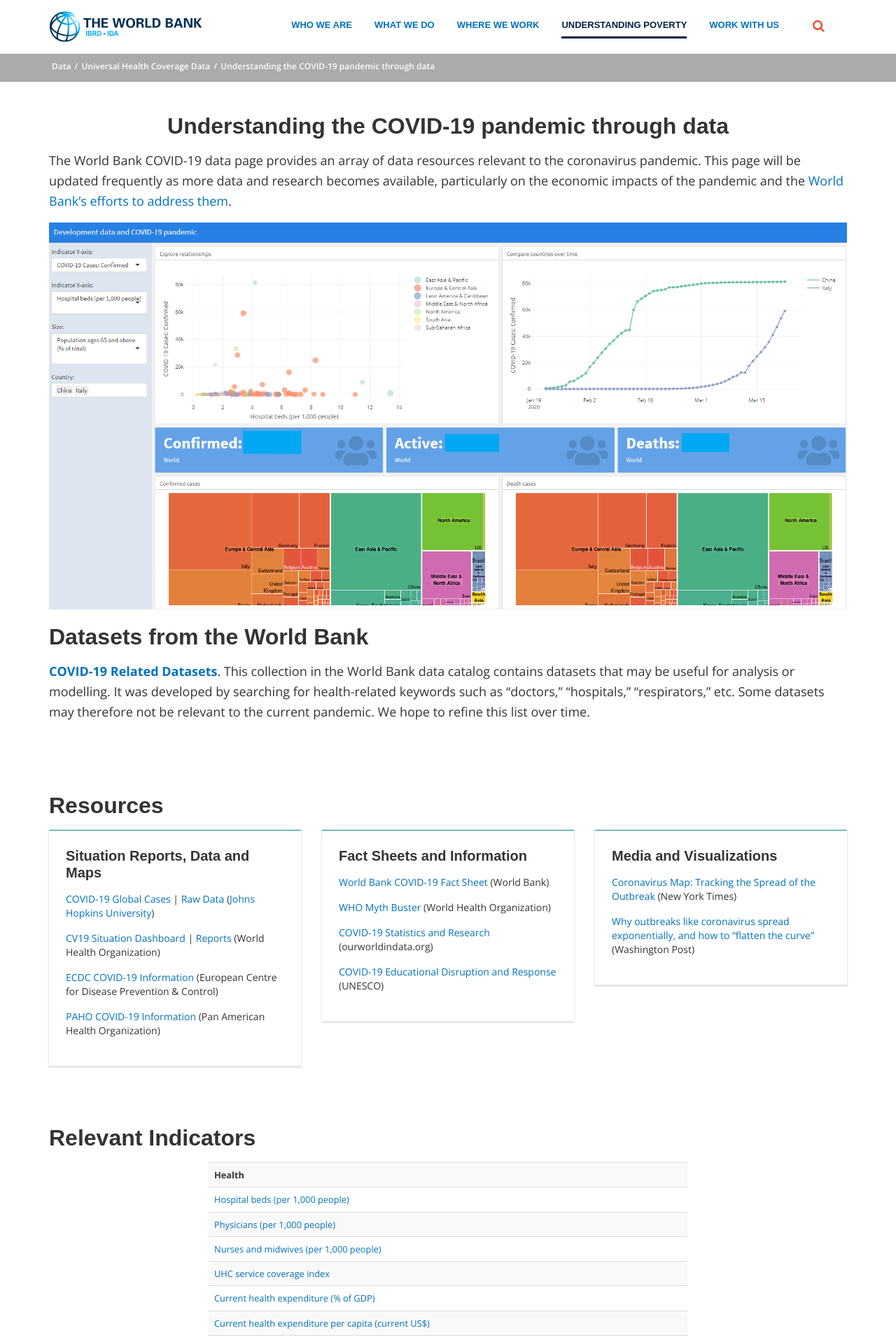
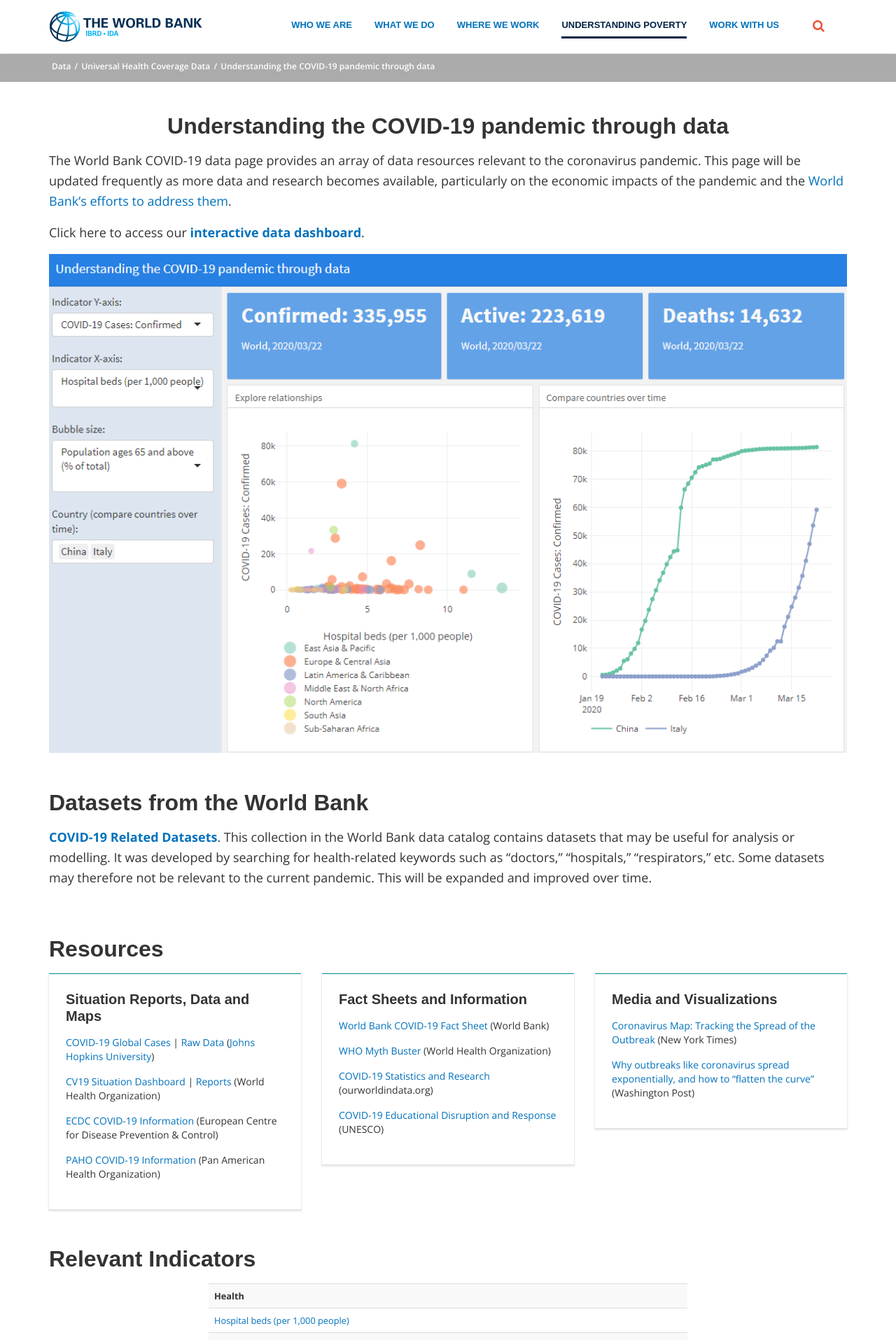
Before and after one commit to worldbank/decdg-covid19, a Jekyll site: the page built from index.md, in a window 1280 px wide. Shown: the top 1915 px of the page at 70% size. Built offline with Jekyll 4.4.1, drawn with Linux system fonts in a browser that asks for light colours; nearby versions of some CDN libraries; some web fonts are replaced; library files that are not in the unit come from our copies.

Commit message:
More content and layout changes

```diff
--- a/_includes/intro.md
+++ b/_includes/intro.md
@@ -1,9 +1,13 @@
 
 {% assign dash_url = "http://w0lxpjekins05.worldbank.org:3939/covid-dashboard" %}
+
 The World Bank COVID-19 data page provides an array of data resources relevant
 to the coronavirus pandemic. This page will be updated frequently as more data
 and research becomes available, particularly on the economic impacts of the
 pandemic and the [World Bank's efforts to address them][wb-covid].
+
+Click here to access our
+<a target="_new" href="{{ dash_url }}"><strong>interactive data dashboard</strong></a>.
 
 
 <div id="dg-dashboard">
--- a/_layouts/default.html
+++ b/_layouts/default.html
@@ -63,7 +63,7 @@
       </div></div>
   </div>
 
-<div class="full-row-white-components">
+<div class="section-wrapper first">
     <div class="container">
         <div class="row lp__body_content">
             <div class="col-sm-12">
@@ -71,6 +71,16 @@
 
 {% capture intro_md %}{% include intro.md %}{% endcapture %}
 {{ intro_md | markdownify }}
+
+            </div>
+        </div>
+    </div>
+</div>
+
+<div class="section-wrapper">
+    <div class="container">
+        <div class="row lp__body_content">
+            <div class="col-sm-12">
 
 {{ content }}
 
--- a/assets/css/custom.css
+++ b/assets/css/custom.css
@@ -16,7 +16,11 @@
 
 div.section-wrapper {
   padding-bottom: 16px;
-  margin-bottom: 48px;
+  margin-bottom: 16px;
+}
+
+div.section-wrapper.first {
+  margin-top: 64px;
 }
 
 div.feature-box {
--- a/index.md
+++ b/index.md
@@ -20,7 +20,7 @@
 **[COVID-19 Related Datasets][ddh]**.
 This collection in the World Bank data catalog contains datasets that may be useful for analysis or modelling.
 It was developed by searching for health-related keywords such as "doctors," "hospitals," "respirators," etc.
-Some datasets may therefore not be relevant to the current pandemic. We hope to refine this list over time.
+Some datasets may therefore not be relevant to the current pandemic. This will be expanded and improved over time.
 
 
 [ddh]: https://datacatalog.worldbank.org/search?search_api_views_fulltext_op=AND&f%5B0%5D=field_collection_field%3A2026
```
Also changed, not shown: README.md, assets/dashboard.png.
